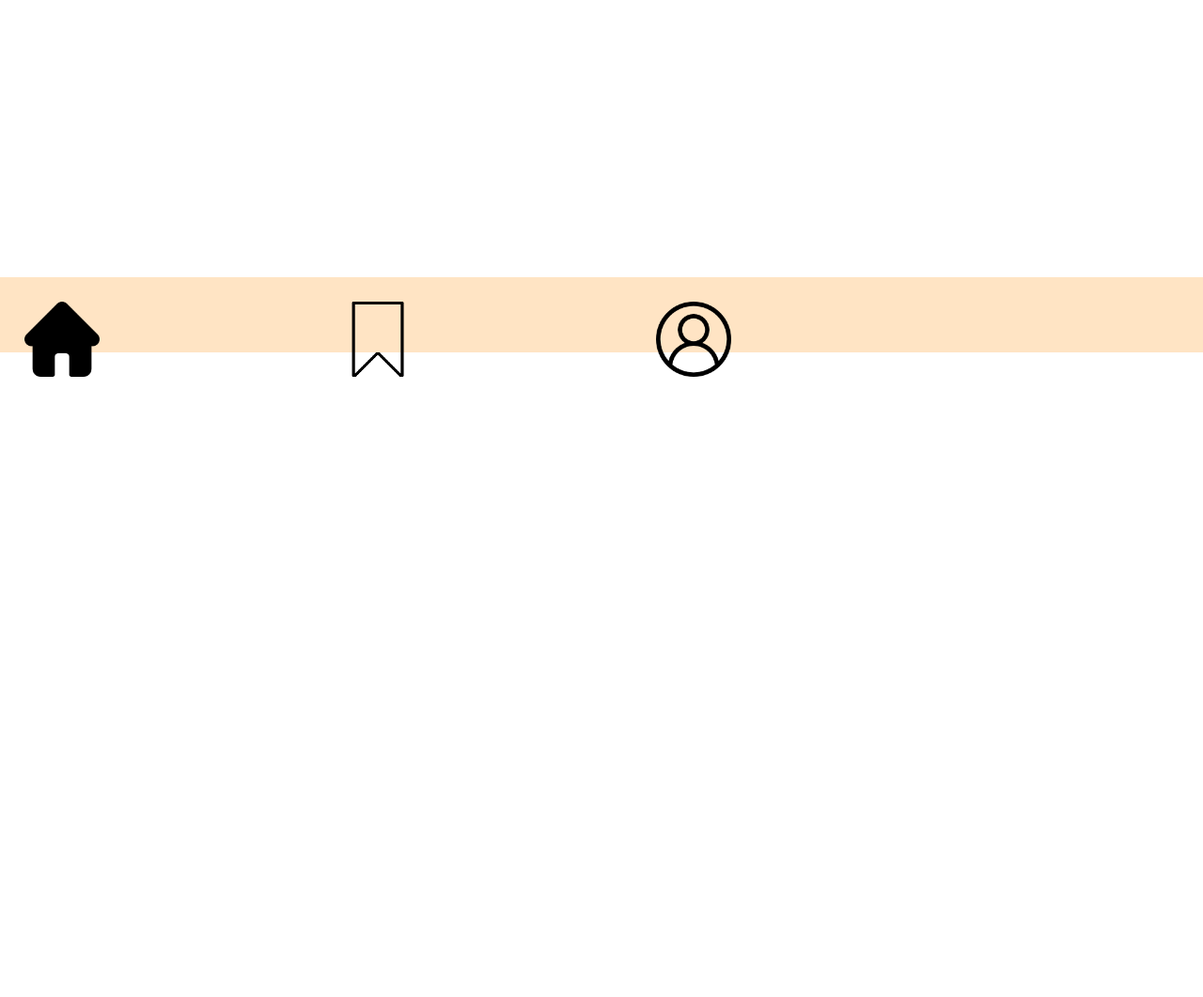
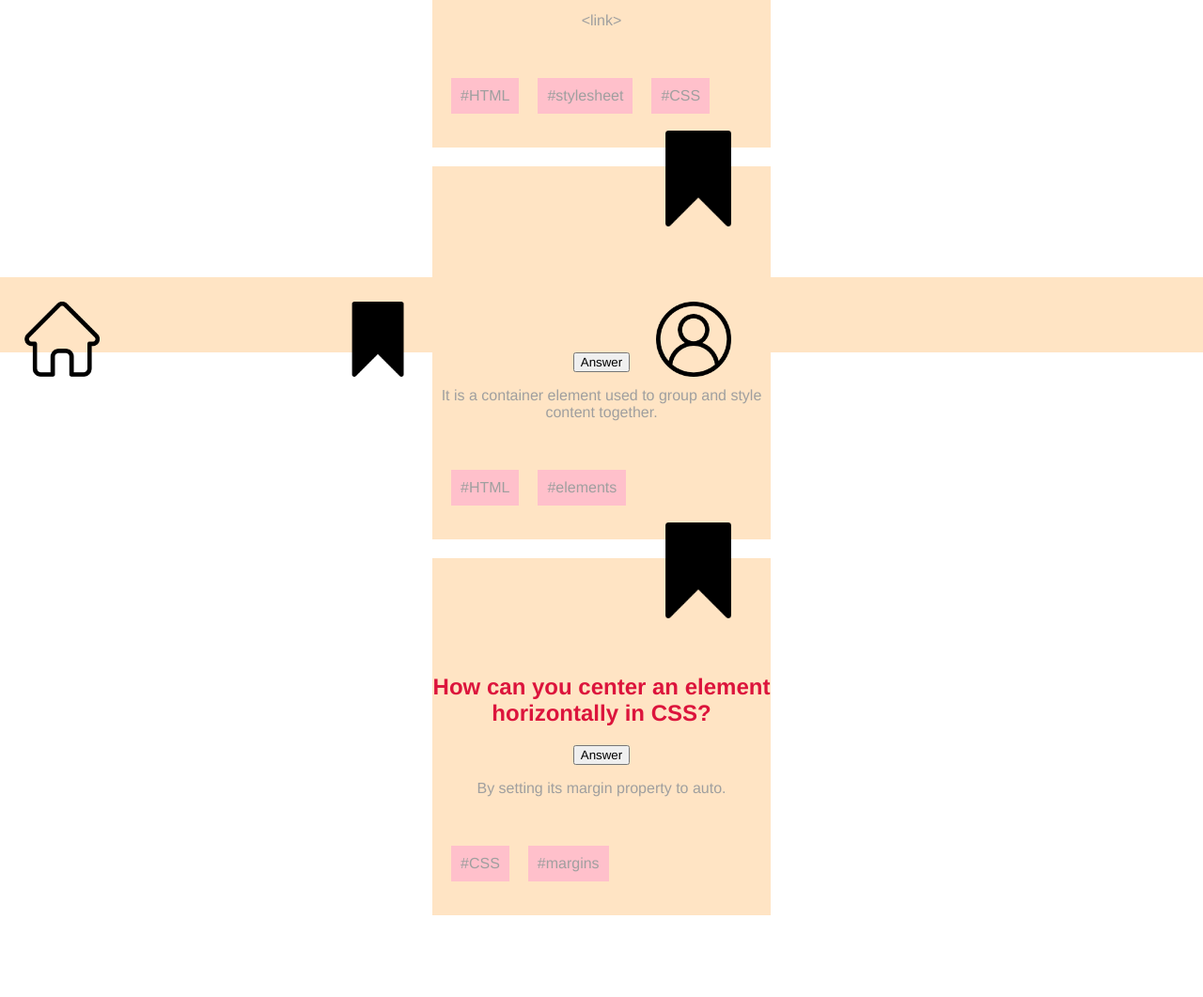
Before and after one commit to turbo-91/TorbenJost-quiz-app, a plain HTML site: page bookmarks.html in a window 1280 px wide. Shown: the part 425-1486 px from the top of the page at 94% size. Before the commit the page ends 800 px from the top, so only its background shows below. Drawn offline with Linux system fonts and the light colour scheme.

Commit message:
add bookmarked questions to bookmark page

```diff
--- a/bookmarks.html
+++ b/bookmarks.html
@@ -12,20 +12,51 @@
         <h1>CSS & HTML Quiz</h1>
       </section>
     </header>
-    <main>
+    <main><section class="question-container">
+        </section>
+        <section class="question-box question-2">
+            <img src="media/icons/bookmark_filled.png" alt="bookmark icon unsigned" class="bookmark-icon"/>
+            <h2>Which HTML tag is used to link an external CSS file to an HTML document?</h2>
+            <button>Answer</button>
+            <p>&lt;link&gt;</p>
+            <section class="tag-container">
+            <p class="tag">#HTML</p>
+            <p class="tag">#stylesheet</p>
+            <p class="tag">#CSS</p>
+            </section>
+        </section>
+        <section class="question-box question-3">
+            <img src="media/icons/bookmark_filled.png" alt="bookmark icon unsigned" class="bookmark-icon"/>
+            <h2>What is the purpose of the HTML &lt;div&gt; element?</h2>
+            <button>Answer</button>
+            <p>It is a container element used to group and style content together.</p>
+            <section class="tag-container">
+                <p class="tag">#HTML</p>
+                <p class="tag">#elements</p>
+                </section>
+        </section>
+        <section class="question-box question-6 last-bookmark">
+            <img src="media/icons/bookmark_filled.png" alt="bookmark icon unsigned" class="bookmark-icon"/>
+            <h2>How can you center an element horizontally in CSS?</h2>
+            <button>Answer</button>
+            <p>By setting its margin property to auto.</p>
+            <section class="tag-container">
+                <p class="tag">#CSS</p>
+                <p class="tag">#margins</p>
+                </section>
       <footer>
         <nav>
           <section class="nav-bar">
-            <a href="#"
+            <a href="index.html"
               ><img
-                src="media/icons/home_filled.png"
+                src="media/icons/home.png"
                 alt="home icon signed"
                 width="80px"
                 height="80px"
             /></a>
-            <a href="bookmarks.html"
+            <a href="#"
               ><img
-                src="media/icons/bookmark_transparent.png"
+                src="media/icons/bookmark_filled.png"
                 alt="bookmark icon unsigned"
                 width="80px"
                 height="80px"
--- a/css/styles.css
+++ b/css/styles.css
@@ -123,6 +123,7 @@ p {
   width: 100%;
 }
 
-.question-10 {
+.question-10,
+.last-bookmark {
   margin-bottom: 19vh;
 }
```
Also changed, not shown: index.html (+2 -2 lines).
